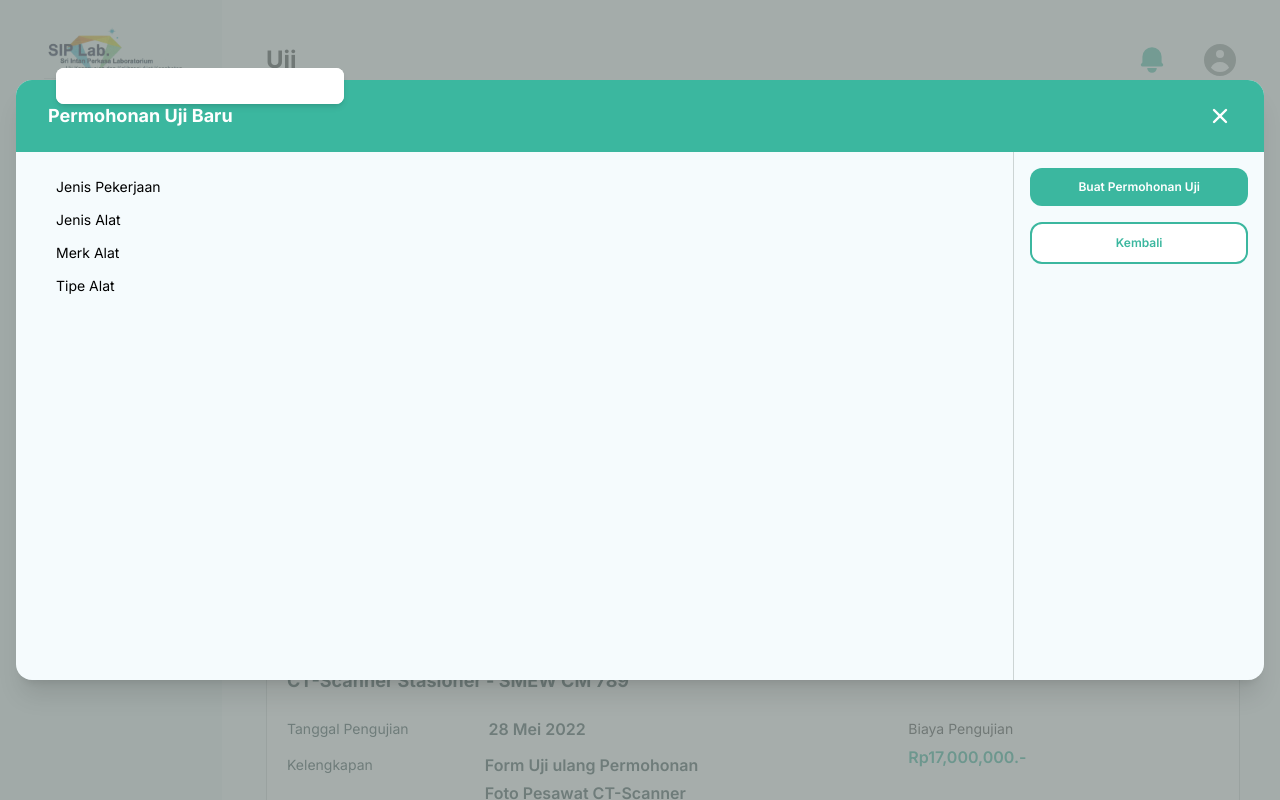
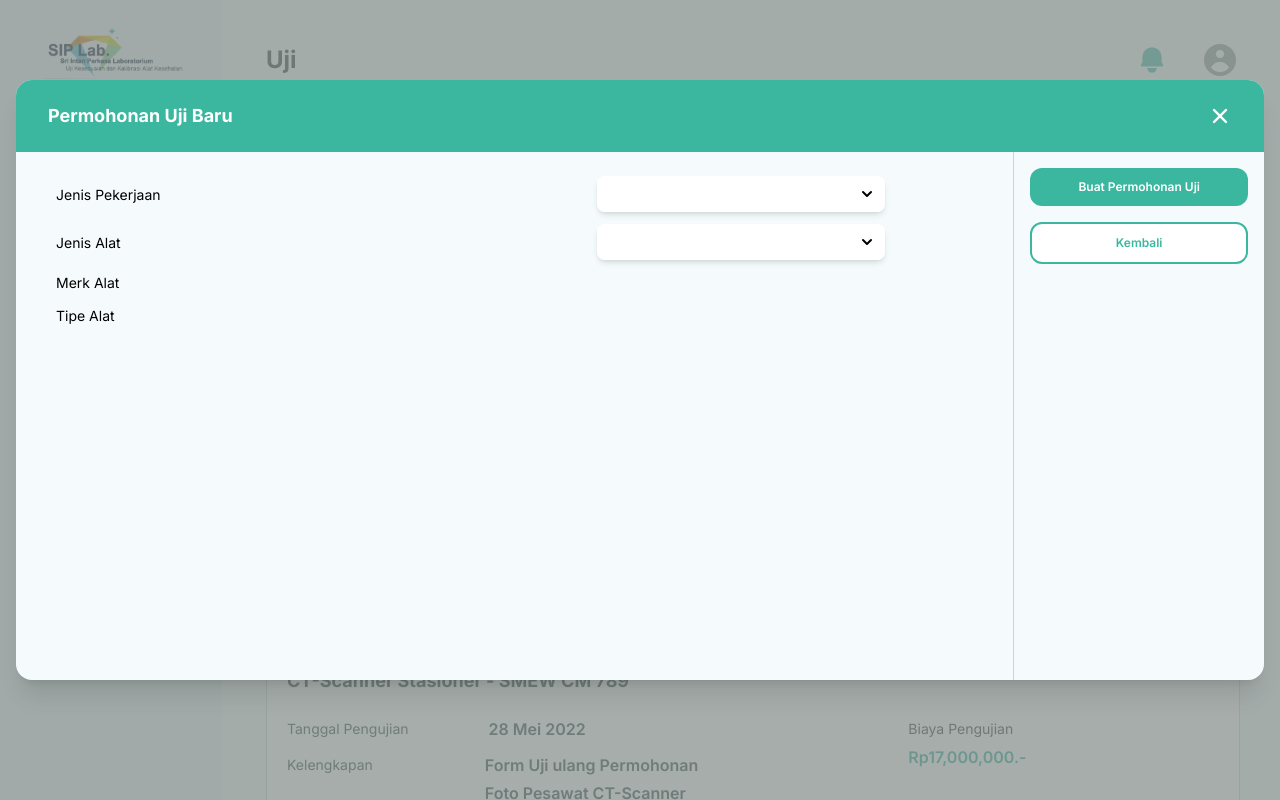
Before and after one commit to AdlanHawari/lab-webapp, a Next.js app: page /client/uji in a window 1280 px wide. Both pictures are taken after a click on the button "Buat Permohonan Uji". Shown: the top 800 px of the page. Built offline with nearby package versions, Linux system fonts and the light colour scheme.

Commit message:
combobox update

```diff
--- a/components/big/PermohonanUjiModal.jsx
+++ b/components/big/PermohonanUjiModal.jsx
@@ -1,9 +1,10 @@
 import { Dialog, Transition } from '@headlessui/react'
 import { XIcon } from '@heroicons/react/solid'
 import Button from 'components/small/button_fixed/Button'
-import ComboBox from 'components/small/single_menu/ComboBox'
-import JenisUjiDropdown from 'components/small/single_menu/JenisUjiDropdown'
+import CustomComboBox from 'components/small/single_menu/CustomComboBox'
 import Body1 from 'components/small/typography/Body1'
+import { jenisAlatUkes } from 'constants/jenis-alat/JenisAlatUkes'
+import { jenisPekerjaan } from 'constants/JenisPekerjaan'
 import { Fragment } from 'react'
 
 export default function PermohonanUjiModal({isOpen, setIsOpen}) {
@@ -77,16 +78,13 @@ export default function PermohonanUjiModal({isOpen, setIsOpen}) {
                                     <Body1>
                                         Jenis Pekerjaan
                                     </Body1>
-                                    {/* <JenisUjiDropdown/> */}
-                                    <ComboBox/>
-                                    {/* <Body1>
-                                        Jenis mahmud
-                                    </Body1> */}
+                                    <CustomComboBox itemLists={jenisPekerjaan}/>
                                 </li>
-                                <li>
+                                <li className='flex items-center justify-between'>
                                     <Body1>
                                         Jenis Alat
                                     </Body1>
+                                    <CustomComboBox itemLists={jenisAlatUkes}/>
                                 </li>
                                 <li>
                                     <Body1>
--- a/components/small/single_menu/ComboBox.jsx
+++ /dev/null
@@ -1,41 +0,0 @@
-import {useState} from 'react'
-import { Combobox, Transition } from '@headlessui/react'
-
-const people = [
-  { id: 1, name: 'Wade Cooper' },
-  { id: 2, name: 'Arlene Mccoy' },
-  { id: 3, name: 'Devon Webb' },
-  { id: 4, name: 'Tom Cook' },
-  { id: 5, name: 'Tanya Fox' },
-  { id: 6, name: 'Hellen Schmidt' },
-]
-
-export default function ComboBox(){
-  const [selected, setSelected] = useState('')
-  const [query, setQuery] = useState('')
-
-  const filteredPeople =
-    query === ''
-      ? people
-      : people.filter((person) =>
-          person.name
-            .toLowerCase()
-            .replace(/\s+/g, '')
-            .includes(query.toLowerCase().replace(/\s+/g, ''))
-        )
-  return(
-    <div className="w-72 fixed top-16">
-      <Combobox value={selected} onChange={setSelected}>
-        <div className="relative mt-1">
-          <div className="relative w-full text-left bg-white rounded-lg shadow-md cursor-default focus:outline-none focus-visible:ring-2 focus-visible:ring-opacity-75 focus-visible:ring-white focus-visible:ring-offset-teal-300 focus-visible:ring-offset-2 sm:text-sm overflow-hidden">
-            <Combobox.Input
-              className="w-full border-none focus:ring-0 py-2 pl-3 pr-10 text-sm leading-5 text-gray-900"
-              displayValue={(person) => person.name}
-              onChange={(event) => setQuery(event.target.value)}
-            />
-          </div>
-        </div>
-      </Combobox>
-    </div>
-  )
-}
--- /dev/null
+++ b/components/small/single_menu/CustomComboBox.jsx
@@ -0,0 +1,110 @@
+import { Combobox, Transition } from "@headlessui/react";
+import { ArrowDownIcon, CheckIcon, ChevronDownIcon } from "@heroicons/react/solid";
+import { Fragment, useState } from "react";
+
+
+const people = [
+  { id: 1, name: 'Wade Cooper' },
+  { id: 2, name: 'Arlene Mccoy' },
+  { id: 3, name: 'Devon Webb' },
+  { id: 4, name: 'Tom Cook' },
+  { id: 5, name: 'Tanya Fox' },
+  { id: 6, name: 'Hellen Schmidt' },
+  { id: 7, name: 'Wade Cooper' },
+  { id: 8, name: 'Arlene Mccoy' },
+  { id: 9, name: 'Devon Webb' },
+  { id: 10, name: 'Tom Cook' },
+  { id: 11, name: 'Tanya Fox' },
+  { id: 12, name: 'Hellen Schmidt' },
+]
+
+  export default function CustomComboBox({itemLists}) {
+
+    const [selected, setSelected] = useState()
+    const [query, setQuery] = useState('')
+
+    const filteredItemLists =
+    query === ''
+      ? itemLists
+      : itemLists.filter((item) =>
+          item
+            .toLowerCase()
+            .replace(/\s+/g, '')
+            .includes(query.toLowerCase().replace(/\s+/g, ''))
+        )
+
+  return (
+    <div className="w-72 ">
+
+      <Combobox value={selected} onChange={setSelected}>
+        <div className="relative">
+          <div className="relative w-full text-left bg-white rounded-lg shadow-md cursor-default focus:outline-none focus-visible:ring-2 focus-visible:ring-opacity-75 focus-visible:ring-white focus-visible:ring-offset-teal-300 focus-visible:ring-offset-2 sm:text-sm overflow-hidden">
+              <Combobox.Input
+              className="w-full border-none focus:ring-0 py-2 pl-3 pr-10 text-sm leading-5 text-gray-900"
+              // displayValue={(item) => item}
+              onChange={(event) => setQuery(event.target.value)}
+              />
+              <Combobox.Button className="absolute inset-y-0 right-0 flex items-center pr-2">
+                <ChevronDownIcon
+                  className="w-5 h-5 text-gray-400"
+                  aria-hidden="true"
+                />
+            </Combobox.Button>
+          </div>
+          <Transition
+            as={Fragment}
+            leave="transition ease-in duration-100"
+            leaveFrom="opacity-100"
+            leaveTo="opacity-0"
+            afterLeave={() => setQuery('')}
+          >
+            <Combobox.Options className="z-50 absolute w-full py-1 mt-1 overflow-auto text-base bg-white rounded-md shadow-lg max-h-60 ring-1 ring-black ring-opacity-5 focus:outline-none sm:text-sm">
+              {filteredItemLists.length === 0 && query !== '' ? (
+                <div className="cursor-default select-none relative py-2 px-4 text-gray-700">
+                  Nothing found.
+                </div>
+              ) : (
+                filteredItemLists.map((item) => (
+                  <Combobox.Option
+                    key={item.id}
+                    className={({ active }) =>
+                      `cursor-default select-none relative py-2 pl-10 pr-4 ${
+                        active ? 'text-white bg-teal-600' : 'text-gray-900'
+                      }`
+                    }
+                    value={item}
+                  >
+                    {({ selected, active }) => (
+                      <>
+                        <span
+                          className={`block truncate ${
+                            selected ? 'font-medium' : 'font-normal'
+                          }`}
+                        >
+                          {/* {item.name} */}
+                          {item}
+                        </span>
+                        {selected ? (
+                          <span
+                            className={`absolute inset-y-0 left-0 flex items-center pl-3 ${
+                              active ? 'text-white' : 'text-teal-600'
+                            }`}
+                          >
+                            <CheckIcon className="w-5 h-5" aria-hidden="true" />
+                          </span>
+                        ) : null}
+                      </>
+                    )}
+                  </Combobox.Option>
+                ))
+              )}
+            </Combobox.Options>
+
+          </Transition>
+        </div>
+        {/* <Combobox.Input/> */}
+      </Combobox>
+
+    </div>
+  )
+}
--- /dev/null
+++ b/constants/JenisPekerjaan.js
@@ -0,0 +1,4 @@
+export const jenisPekerjaan = [
+    "Uji Kesesuaian",
+    "Kalibrasi"
+]
--- a/constants/JenisUji.js
+++ b/constants/jenis-alat/JenisAlatKalibrasi.js
@@ -1,4 +1,4 @@
-export const jenisUji = [
+export const jenisAlatKalibrasi = [
     "Keselamatan Listrik",
     "Perhitungan Ketidakpastian",
     "Anak Timbangan ",
--- /dev/null
+++ b/constants/jenis-alat/JenisAlatUkes.js
@@ -0,0 +1,12 @@
+export const jenisAlatUkes = [
+    "Multimeter X-Ray",
+    "Surveimeter",
+    "Luxmeter",
+    "Waterpass",
+    "Rollmeter",
+    "Kolimator Test Tool",
+    "Penggaris",
+    "Thermohygrometer",
+    "Dosimeter ",
+    "Plat Pb"
+]
--- a/package.json
+++ b/package.json
@@ -8,7 +8,7 @@
     "lint": "next lint"
   },
   "dependencies": {
-    "@headlessui/react": "^1.4.3",
+    "@headlessui/react": "^1.5.0",
     "@heroicons/react": "^1.0.5",
     "@tailwindcss/forms": "^0.4.0",
     "classnames": "^2.3.1",
```
Also changed, not shown: 1 other file (tests, documents, lock files or other folders).
